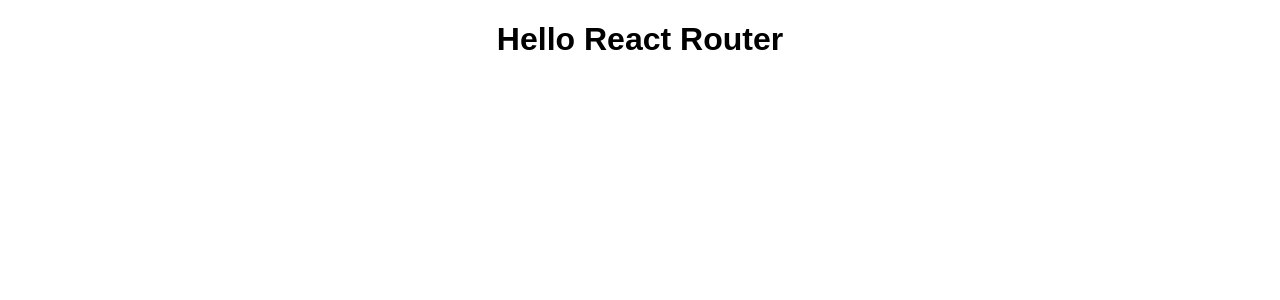
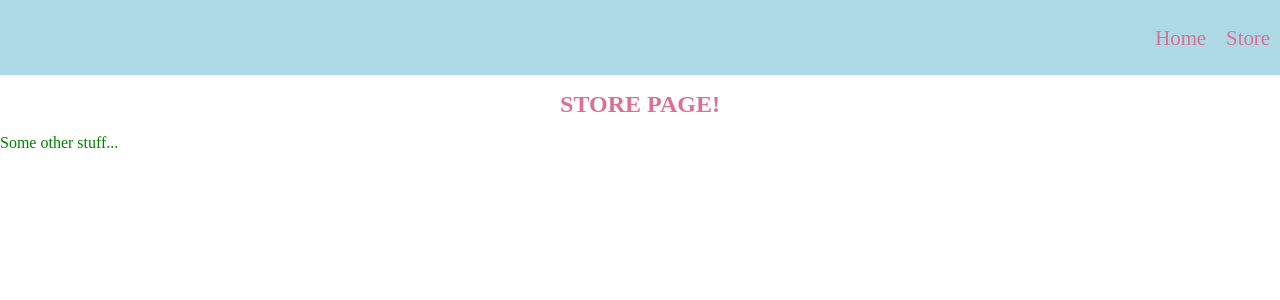
Before and after one commit to senalwijeratne/react-doughnuts, a React (Create React App) app: page /store in a window 1280 px wide. Shown: the top 300 px of the page. Built offline with nearby package versions, Linux system fonts and the light colour scheme.

Commit message:
basic setup of react-router & styled-components

```diff
--- /dev/null
+++ b/src/App.js
@@ -0,0 +1,14 @@
+import React from "react"
+
+import Navbar from "./components/Navbar"
+
+function App() {
+  return (
+    <React.Fragment>
+      <Navbar />
+      <p>Some other stuff...</p>
+    </React.Fragment>
+  )
+}
+
+export default App
--- /dev/null
+++ b/src/components/Home.js
@@ -0,0 +1,24 @@
+import React from "react"
+import styled from "styled-components"
+
+const Title = styled.h1`
+  font-size: 1.5em;
+  text-align: center;
+  color: palevioletred;
+`
+
+class Home extends React.Component {
+  constructor(props) {
+    super(props)
+  }
+
+  render() {
+    return (
+      <React.Fragment>
+        <Title>HOME PAGE!</Title>
+      </React.Fragment>
+    )
+  }
+}
+
+export default Home
--- /dev/null
+++ b/src/components/Navbar.js
@@ -0,0 +1,46 @@
+import React from "react"
+import { BrowserRouter as Router, Route, Link } from "react-router-dom"
+import styled from "styled-components"
+
+import Home from "./Home"
+import Store from "./Store"
+
+const Navigationbar = styled.div`
+  display: flex;
+  flex-direction: row;
+  height: 75px;
+  background-color: lightblue;
+  margin-left: auto;
+
+  a {
+    font-size: 1.3rem;
+    text-align: center;
+    color: palevioletred;
+    text-decoration: none;
+    padding: 15px 10px;
+    margin-top: auto;
+    margin-bottom: auto;
+
+    :first-of-type {
+      margin-left: auto;
+    }
+  }
+`
+
+function Navbar() {
+  return (
+    <Router>
+      <React.Fragment>
+        <Navigationbar>
+          <Link to="/">Home</Link>
+          <Link to="/store/">Store</Link>
+        </Navigationbar>
+
+        <Route path="/" exact component={Home} />
+        <Route path="/store/" exact component={Store} />
+      </React.Fragment>
+    </Router>
+  )
+}
+
+export default Navbar
--- /dev/null
+++ b/src/components/Store.js
@@ -0,0 +1,24 @@
+import React from "react"
+import styled from "styled-components"
+
+const Title = styled.h1`
+  font-size: 1.5em;
+  text-align: center;
+  color: palevioletred;
+`
+
+class Store extends React.Component {
+  constructor(props) {
+    super(props)
+  }
+
+  render() {
+    return (
+      <React.Fragment>
+        <Title>STORE PAGE!</Title>
+      </React.Fragment>
+    )
+  }
+}
+
+export default Store
--- a/src/index.js
+++ b/src/index.js
@@ -1,15 +1,9 @@
 import React from "react"
 import ReactDOM from "react-dom"
 
-import "./styles.css"
+import "./styles.scss"
 
-function App() {
-  return (
-    <div className="App">
-      <h1>Hello React Router</h1>
-    </div>
-  )
-}
+import App from "./App.js"
 
 const rootElement = document.getElementById("root")
 ReactDOM.render(<App />, rootElement)
--- a/src/styles.css
+++ /dev/null
@@ -1,4 +0,0 @@
-.App {
-  font-family: sans-serif;
-  text-align: center;
-}
--- /dev/null
+++ b/src/styles.scss
@@ -0,0 +1,11 @@
+// * {border: 1px solid red}
+
+body {
+  height: 100vh;
+  margin: 0px 0px;
+}
+
+p {
+  color: green;
+  margin-left: auto;
+}
```
Also changed, not shown: package.json (+6 -3 lines).
